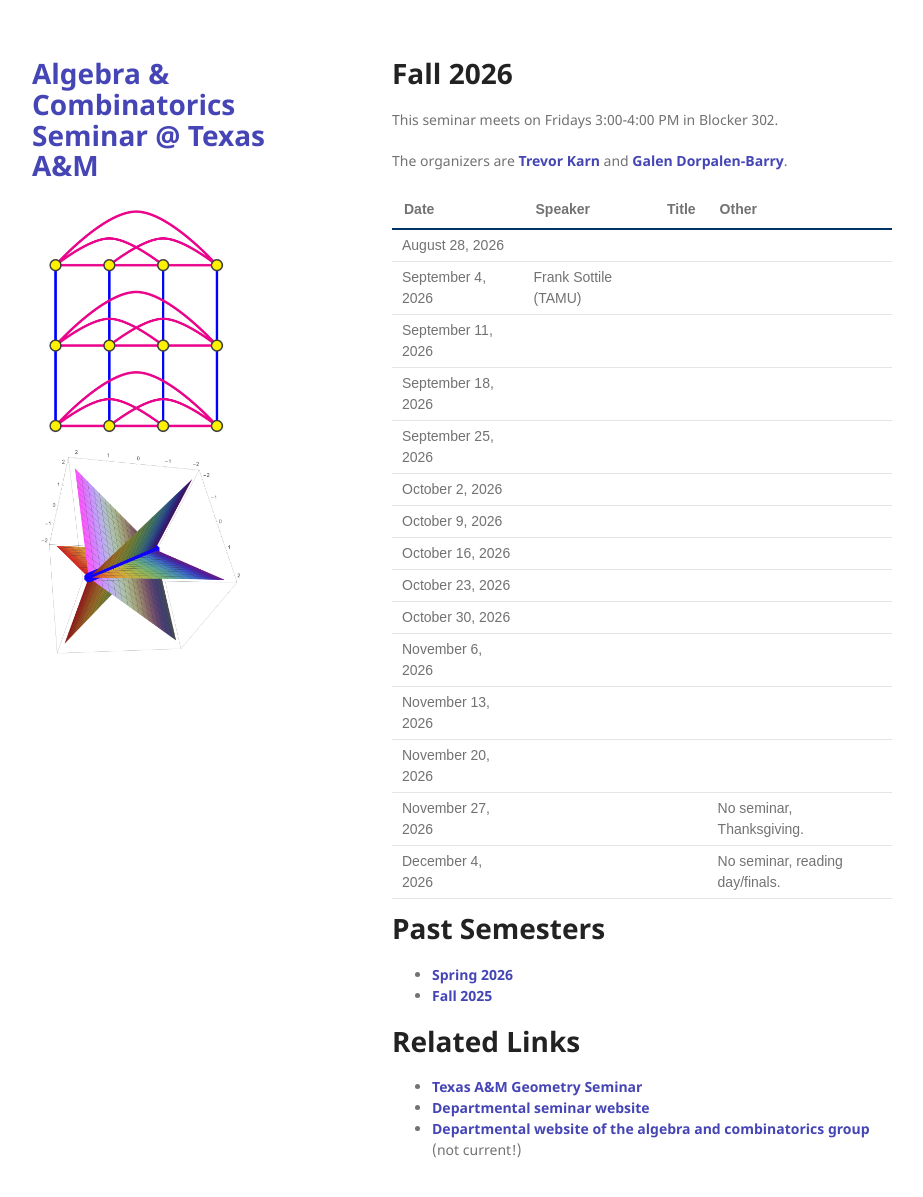
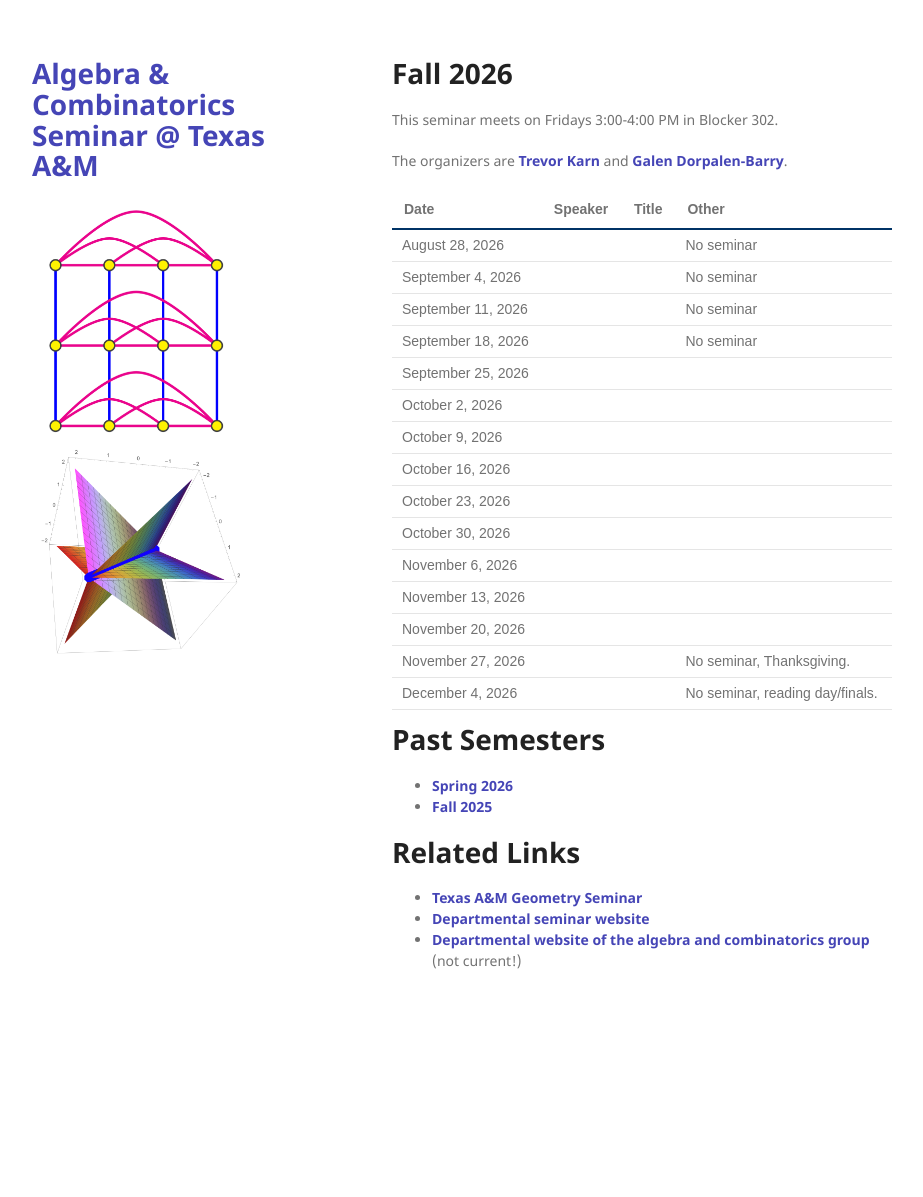
Before and after one commit to tamu-seminar/alg-comb, a Jekyll site: the page built from index.md, in a window 1280 px wide and 1230 px high. Shown: the top 1197 px of the window, without its empty margins (178-1101 px from the left). Built offline with Jekyll 4.4.1, drawn with Linux system fonts in a browser that asks for light colours.

Commit message:
p&t conflicts

```diff
--- a/index.md
+++ b/index.md
@@ -23,10 +23,10 @@ The organizers are [Trevor Karn](https://trevorkarn.github.io/) and [Galen Dorpa
 
 | Date              | Speaker | Title | Other                           |
 |-------------------|---------|-------|---------------------------------|
-| August 28, 2026   |         |       |                                 |
-| September 4, 2026 | Frank Sottile (TAMU)        |       |                                 |
-| September 11, 2026|         |       |                                 |
-| September 18, 2026|         |       |                                 |
+| August 28, 2026   |         |       | No seminar                      |
+| September 4, 2026 |         |       | No seminar                      |
+| September 11, 2026|         |       | No seminar                      |
+| September 18, 2026|         |       | No seminar                      |
 | September 25, 2026|         |       |                                 |
 | October 2, 2026   |         |       |                                 |
 | October 9, 2026   |         |       |                                 |
```
